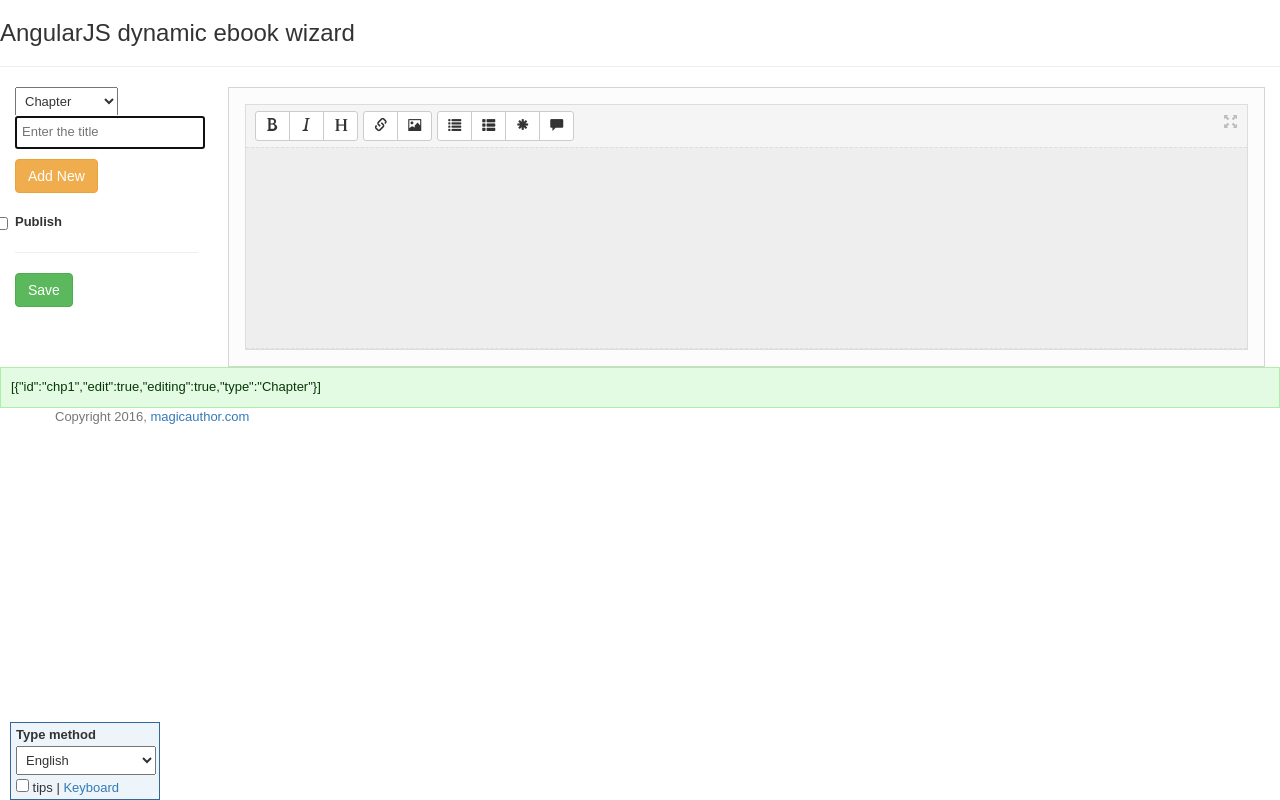
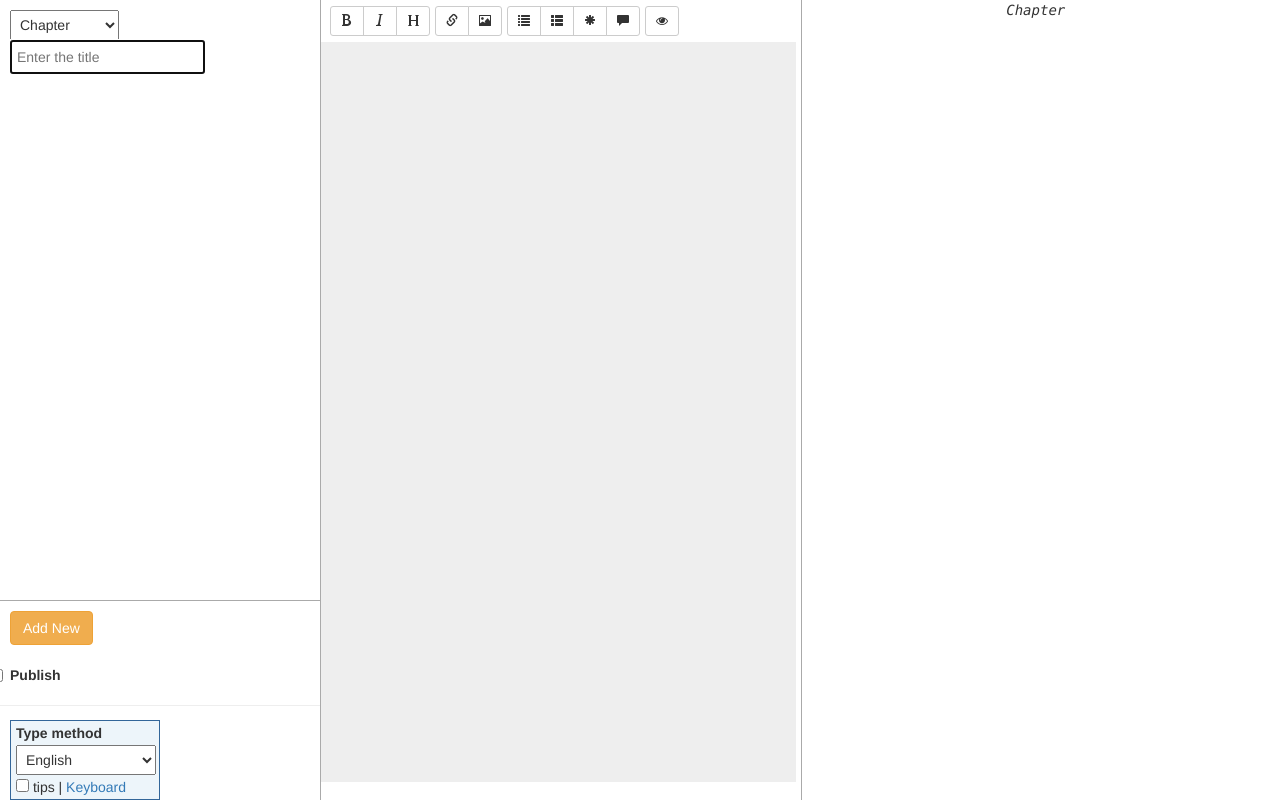
Before and after one commit to saptha/angular-dynamic-markdown-indic, a plain HTML site: page index.html in a window 1280 px wide. Both pictures are taken after a click on the button "Add New". Drawn offline with nearby package versions, Linux system fonts and the light colour scheme.

Commit message:
notable UI changes

```diff
--- a/css/style.css
+++ b/css/style.css
@@ -1,15 +1,10 @@
-
+/*
 
 *{
     font-family: arial;
     font-size: 13px;
 }
-
-fieldset{
-    background: #FCFCFC;
-    padding: 16px;
-    border: 1px solid #D5D5D5;
-}
+*/
 .addfields{
     margin: 10px 0;
 }
@@ -36,3 +31,152 @@ input[type="text"],
 select{
     padding:5px;
 }
+.md-editor.md-split-mode {
+  width: 50% !important;
+}
+.md-split-mode {
+  width: 50% !important;
+}
+.orgform {
+  height: 100% !important;
+  /*padding-right: 20px;*/
+}
+#origform {
+  padding-left: 0px !important;
+  padding-right: 5px !important;
+}
+#prvwform {
+  /*border: 1px solid #eee;*/
+  margin-bottom: 20px;
+  padding-right: 10px !important;
+  font-family: Menlo, Monaco, Consolas, "Courier New", monospace;
+  font-size: 14px;
+  height: calc(100% - 3rem) !important
+}
+#mrkdwn {
+/*  min-height: 602px;
+  max-height: 602px; */
+  overflow: auto;
+  padding-bottom: 40px;
+  height: calc(100% - 3rem) !important
+}
+#chpnvg {
+ overflow: auto;
+ max-height: 500px;
+}
+.orgtext {
+  height: calc(100% - 1rem) !important;
+}
+#sapthabody {
+    overflow-x: hidden;
+    overflow-y: hidden;
+}
+.split-panes
+{
+  left: 0px;
+  right: 0px;
+  top: 0px;
+  bottom: 0px;
+  position: absolute;
+}
+
+.split-panes > .split-handler
+{
+  background: transparent;
+  position: absolute;
+  z-index: 999;
+}
+
+/* Horizontal */
+
+.split-panes.horizontal > .split-handler
+{
+  width: 4px;
+  top: 0px;
+  left: 25%;
+  bottom: 0px;
+  cursor: ew-resize;
+}
+
+.split-panes.horizontal > .split-pane1,
+.split-panes.horizontal > .split-pane2
+{
+  position: absolute;
+  height: 100%;
+}
+
+.split-panes.horizontal > .split-pane1
+{
+  width: 25%;
+}
+
+.split-panes.horizontal > .split-pane2
+{
+  left: 25%;
+  right: 0px;
+  border-left: 1px solid #aaa;
+}
+
+
+/* Vertical */
+
+.split-panes.vertical > .split-handler
+{
+  height: 4px;
+  top: 75%;
+  left: 0px;
+  right: 0px;
+  cursor: ns-resize;
+}
+
+.split-panes.vertical > .split-pane1,
+.split-panes.vertical > .split-pane2
+{
+  position: absolute;
+  width: 100%;
+}
+
+.split-panes.vertical > .split-pane1
+{
+  height: 75%;
+}
+
+.split-panes.vertical > .split-pane2
+{
+  top: 75%;
+  bottom: 0px;
+  border-top: 1px solid #aaa;
+}
+.md-fullmode
+{
+  width: 100% !important;
+}
+/* Horizontal */
+
+.split-panes.mainhorz > .split-handler
+{
+  width: 4px;
+  top: 0px;
+  left: 50%;
+  bottom: 0px;
+  cursor: ew-resize;
+}
+
+.split-panes.mainhorz > .split-pane1,
+.split-panes.mainhorz > .split-pane2
+{
+  position: absolute;
+  height: 100%;
+}
+
+.split-panes.mainhorz > .split-pane1
+{
+  width: 50%;
+}
+
+.split-panes.mainhorz > .split-pane2
+{
+  left: 50%;
+  right: 0px;
+  border-left: 1px solid #aaa;
+}
--- a/index.html
+++ b/index.html
@@ -15,18 +15,20 @@
 
 	</head>
 
-	<body>
+	<body id="sapthabody">
 
-		<div ng-controller="MainCtrl">
+		<div id="Sapthaelement" ng-controller="MainCtrl">
 
-				<h3>AngularJS dynamic ebook wizard</h3>
+				<!--<h3>AngularJS dynamic ebook wizard</h3>
 
-				<hr/>
+				<hr/>-->
 
-				<div class="row">
-				<div class="col-md-12">
-				<div class="col-md-2">
-				<ul class="nav nav-pills nav-stacked" >
+				<div class="row" style="margin-top: 5px;">
+					<bg-splitter orientation="horizontal">
+    <bg-pane min-size="150" style="width: 25%;">
+      <bg-splitter orientation="vertical">
+        <bg-pane id="chpnvg" min-size="50">
+					<ul class="nav nav-pills nav-stacked" style="margin: 10px;">
 					<li data-ng-repeat="chp in chps">
 						<a ng-hide="chp.editing" ng-dblclick="editItem(chp)" ng-click="editChp(chp)" href=""><em>{{chp.type}}</em>: <strong>{{chp.title}}</strong></a>
 	<div ng-show="chp.editing">
@@ -40,47 +42,51 @@
 				</div>
 					</li>
 					</ul>
-				<button class="btn btn-warning addfields" ng-click="addNewchp()">Add New</button>
-				 <label class="checkbox">
+				</bg-pane>
+        <bg-pane min-size="200">
+					<button class="btn btn-warning addfields" style="margin: 10px;" ng-click="addNewchp()">Add New</button>
+					 <label class="checkbox" style="margin: 10px;">
 				<input name="publish" type="checkbox"> Publish </input>
 			</label>
 			<hr/>
-    <button type="submit" class="btn btn-success">Save</button>
+			<button type="submit" class="btn btn-success" style="margin: 10px;">Save</button>
+				</bg-pane>
+      </bg-splitter>
+    </bg-pane>
+		<bg-pane min-size="150">
+				<fieldset data-ng-repeat="chp in chps" on-last-repeat ng-show="chp.edit">
+					<bg-splitter orientation="mainhorz">
+				<bg-pane min-size="100" ng-class="class">
+					<form id="origform" class="orgform">
+					<textarea id="cont{{chp.id}}" class="orgtext kanni-enabled" my-lang ng-model="chp.content" data-provide="markdown" data-hidden-buttons="cmdPreview" name="" ></textarea>
+			</form>
+				</bg-pane>
+				<bg-pane min-size="100" ng-show="liveprvw">
+					<div id="prvwform">
+						<div class="row text-center">  <em>{{chp.type}}</em> <br><strong>{{chp.title}}</strong> <br> </div>
+						<div id="mrkdwn"> <markdown bind-from="chp.content"></markdown>  </div>
 					</div>
-								<div class="col-md-10">
-
-				  <fieldset data-ng-repeat="chp in chps" on-last-repeat ng-show="chp.edit">
-					  <a>{{chp.title}}</a>
-					  <form>
-						<textarea id="cont{{chp.id}}" class="kanni-enabled" my-lang ng-model="chp.content" data-provide="markdown" data-hidden-buttons="cmdPreview" name="" rows="10"></textarea>
-						</form>
-							<markdown bind-from="chp.content"></markdown>
-
-				      <!--<button class="remove" ng-click="removechp()">-</button> -->
-
+				</bg-pane>
+			</bg-splitter>
 			</fieldset>
-				   </div></div>
-
+		</bg-pane>
+</bg-splitter>
 				 </div>
-
-
-				   <div id="chpsDisplay">
+				  <!-- <div id="chpsDisplay">
 				      {{ chps }}
+				   </div> -->
 		</div>
 
 
 
-		</div>
-
-
-
-		<div class="footer">
+	<!--	<div class="footer">
 	    	<div class="container">
 	        	<p class="row text-muted">Copyright <script>document.write(new Date().getFullYear())</script>, <a href="https://www.magicauthor.com/">magicauthor.com</a></p>
 	    	</div>
-	    </div>
+	    </div>  -->
+			<script src="https://ajax.googleapis.com/ajax/libs/jquery/2.1.1/jquery.min.js"></script>
 		<script src="https://ajax.googleapis.com/ajax/libs/angularjs/1.2.25/angular.min.js"></script>
-				<script type="text/javascript" src="http://ajax.googleapis.com/ajax/libs/jquery/1.9.1/jquery.min.js"></script>
+			<!--	<script type="text/javascript" src="http://ajax.googleapis.com/ajax/libs/jquery/1.9.1/jquery.min.js"></script> -->
 				<script type="text/javascript" src="http://netdna.bootstrapcdn.com/twitter-bootstrap/3.0.3/js/bootstrap.min.js"></script>
 				 <script src="js/markdown.js"></script>
 					<script src="js/to-markdown.js"></script>
@@ -99,6 +105,7 @@
 <script type="text/javascript" src="kanni/lang/telugu.js"></script>
 <script type="text/javascript" src="js/underscore.js"></script>
 				<script type="text/javascript" src="js/script.js"></script>
+				<script src="js/splitter.js"></script>
 	</body>
 
 </html>
--- a/js/script.js
+++ b/js/script.js
@@ -3,7 +3,7 @@ underscore.factory('_', function() {
   return window._; //Underscore must already be loaded on the page
 });
 
-var app = angular.module('saptha', ['underscore'])
+var app = angular.module('saptha', ['underscore','bgDirectives'])
 		    .directive('onLastRepeat', function() {
         return function(scope, element, attrs) {
             if (scope.$last) setTimeout(function(){
@@ -65,16 +65,39 @@ var app = angular.module('saptha', ['underscore'])
          $scope.editChp = function (chp) {
            _.each($scope.chps, function(item){ item.edit = false;});
               chp.edit = true;
+              //$scope.class= "col-sm-6";
+              //$scope.liveprvw = true;
+
             //  $('#cont'+chp.id).focus();
           };
          $scope.doneEditing = function (chp) {
              chp.editing = false;
              //dong some background ajax calling for persistence...
          };
+         $scope.toggleCustom = function() {
+        //   $scope.class = $scope.class === "col-sm-6" ? "": "col-sm-6";
+        /*
+        if ($(".orgform.col-sm-6")[0]){
+          $scope.liveprvw = true;
+        }
+        else {
+          $scope.liveprvw = false;
+        }
+        */
+          $scope.liveprvw = $scope.liveprvw === false ? true: false;
+          if ($scope.liveprvw) {
+            $scope.class = "";
+          }
+          else {
+            $scope.class = "md-fullmode";
+          }
+         };
   $scope.addNewchp = function() {
 
     var newItemNo = $scope.chps.length+1;
 	$scope.newitem = newItemNo;
+  $scope.liveprvw = true;
+  $scope.class= "";
   _.each($scope.chps, function(item){ item.edit = false;});
     $scope.chps.push({'id':'chp'+newItemNo, 'edit': true, 'editing': true, 'type': "Chapter"});
 	$scope.$on('onRepeatLast', function(scope, element, attrs){
@@ -83,11 +106,74 @@ var app = angular.module('saptha', ['underscore'])
 	 Kanni.enableNode(node);
 	 var node = document.getElementById('contchp'+$scope.newitem);
 	 Kanni.enableNode(node);
-    $('#contchp'+$scope.newitem).markdown();
-    $('#titchp'+$scope.newitem).focus();
-  });
+   $('#titchp'+$scope.newitem).focus();
 
+  //  $('#contchp'+$scope.newitem).markdown();
+  //  $('#titchp'+$scope.newitem).focus();
+
+    $('#contchp'+$scope.newitem).markdown({
+   additionalButtons: [
+
+ 	 [{
+           name: "groupcustom",
+           data: [{
+             name: "livepreview",
+             toggle: true, // this param only take effect if you load bootstrap.js
+             title: "Live Preview",
+             icon: "fa fa-eye",
+             callback: function (e) {
+               /*
+                 if ($(".orgform.col-sm-6")[0]){
+                   $('.md-editor').removeClass('md-split-mode');
+                   $('.orgform').removeClass('col-sm-6');
+                 }
+               else {
+                 $('.orgform').addClass('col-sm-6');
+                 $('.md-fullscreen-mode').addClass('md-split-mode');
+               }
+               */
+    angular.element('#Sapthaelement').scope().toggleCustom();
+    angular.element('#Sapthaelement').scope().$apply();
+}
+/*
+             callback: function(e, scope){
+               $scope.class = $scope.class === "col-sm-6" ? "": "col-sm-6";
+               $scope.liveprvw = $scope.liveprvw === false ? true: false;
+
+               // Replace selection with some drinks
+
+               var chunk, cursor,
+                   selected = e.getSelection(), content = e.getContent(),
+                   drinks = ["Heinekken", "Budweiser",
+                             "Iron City", "Amstel Light",
+                             "Red Stripe", "Smithwicks",
+                             "Westvleteren", "Sierra Nevada",
+                             "Guinness", "Corona", "Calsberg"],
+                   index = Math.floor((Math.random()*10)+1)
+
+
+               // Give random drink
+               chunk = drinks[index]
+
+               // transform selection and set the cursor into chunked text
+               e.replaceSelection(chunk)
+               cursor = selected.start
+
+               // Set the cursor
+               e.setSelection(cursor,cursor+chunk.length)
+
+             }
+*/
+           }]
+     }]
+
+   ]
+ });
+
+
+       });
 };
+
 
 
 /*
--- /dev/null
+++ b/js/splitter.js
@@ -0,0 +1,103 @@
+angular.module('bgDirectives', [])
+  .directive('bgSplitter', function() {
+    return {
+      restrict: 'E',
+      replace: true,
+      transclude: true,
+      scope: {
+        orientation: '@'
+      },
+      template: '<div class="split-panes {{orientation}}" ng-transclude></div>',
+      controller: ['$scope', function ($scope) {
+        $scope.panes = [];
+
+        this.addPane = function(pane){
+          if ($scope.panes.length > 1)
+            throw 'splitters can only have two panes';
+          $scope.panes.push(pane);
+          return $scope.panes.length;
+        };
+      }],
+      link: function(scope, element, attrs) {
+        var handler = angular.element('<div class="split-handler"></div>');
+        var pane1 = scope.panes[0];
+        var pane2 = scope.panes[1];
+        var vertical = scope.orientation == 'vertical';
+        var mainhorz = scope.orientation == 'mainhorz';
+        var pane1Min = pane1.minSize || 0;
+        var pane2Min = pane2.minSize || 0;
+        var drag = false;
+
+        pane1.elem.after(handler);
+
+        element.bind('mousemove', function (ev) {
+          if (!drag) return;
+
+          var bounds = element[0].getBoundingClientRect();
+          var pos = 0;
+
+          if (vertical) {
+
+            var height = bounds.bottom - bounds.top;
+            pos = ev.clientY - bounds.top;
+
+            if (pos < pane1Min) return;
+            if (height - pos < pane2Min) return;
+
+            handler.css('top', pos + 'px');
+            pane1.elem.css('height', pos + 'px');
+            pane2.elem.css('top', pos + 'px');
+
+          } else if (mainhorz) {
+
+            var width = bounds.right - bounds.left;
+            pos = ev.clientX - bounds.left;
+
+            if (pos < pane1Min) return;
+            if (width - pos < pane2Min) return;
+
+            handler.css('left', pos + 'px');
+            pane1.elem.css('width', pos + 'px');
+            pane2.elem.css('left', pos + 'px');
+          }
+          else {
+
+            var width = bounds.right - bounds.left;
+            pos = ev.clientX - bounds.left;
+
+            if (pos < pane1Min) return;
+            if (width - pos < pane2Min) return;
+
+            handler.css('left', pos + 'px');
+            pane1.elem.css('width', pos + 'px');
+            pane2.elem.css('left', pos + 'px');
+          }
+        });
+
+        handler.bind('mousedown', function (ev) {
+          ev.preventDefault();
+          drag = true;
+        });
+
+        angular.element(document).bind('mouseup', function (ev) {
+          drag = false;
+        });
+      }
+    };
+  })
+  .directive('bgPane', function () {
+    return {
+      restrict: 'E',
+      require: '^bgSplitter',
+      replace: true,
+      transclude: true,
+      scope: {
+        minSize: '='
+      },
+      template: '<div class="split-pane{{index}}" ng-transclude></div>',
+      link: function(scope, element, attrs, bgSplitterCtrl) {
+        scope.elem = element;
+        scope.index = bgSplitterCtrl.addPane(scope);
+      }
+    };
+  });
```
Also changed, not shown: css/bootstrap-markdown.min copy.css (added, +1 -0 lines), README.md, css/bootstrap-markdown.min.css, js/bootstrap-markdown.js. Lines whose indentation alone changed are shown as unchanged.
